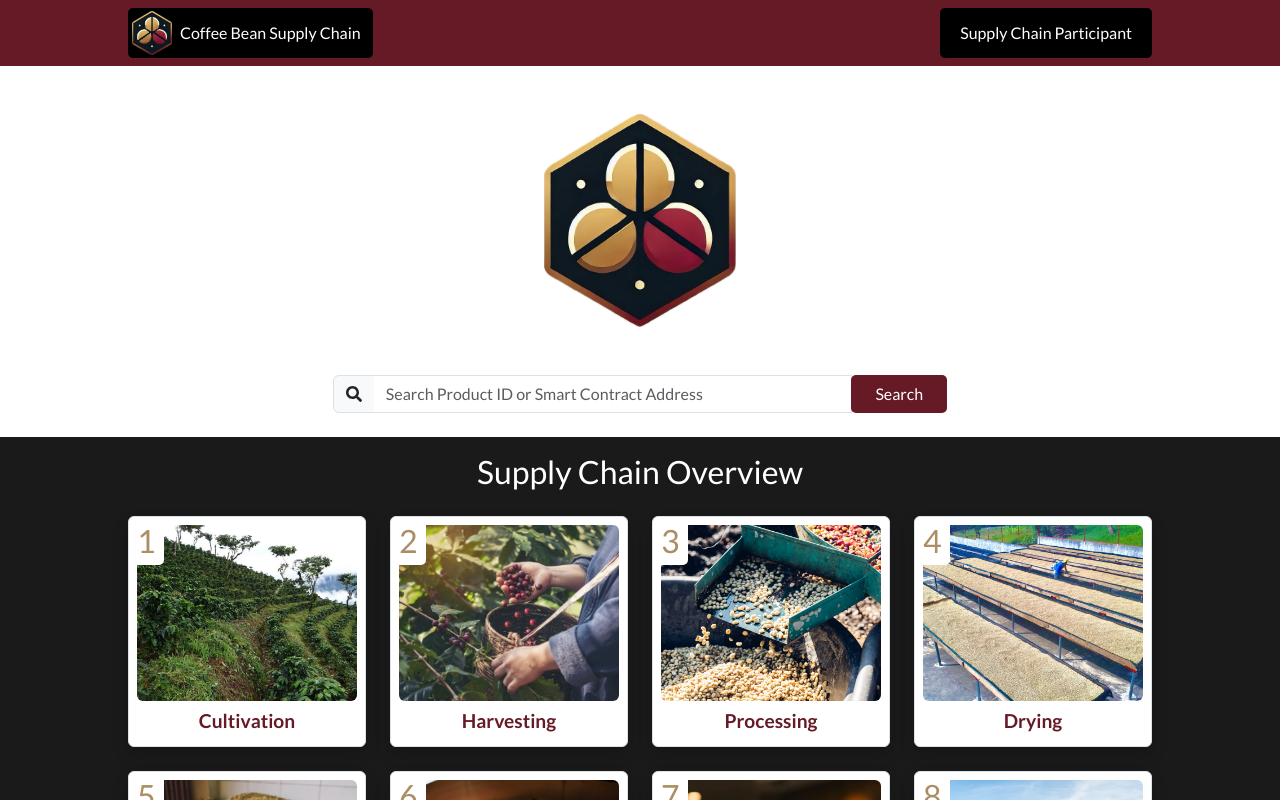
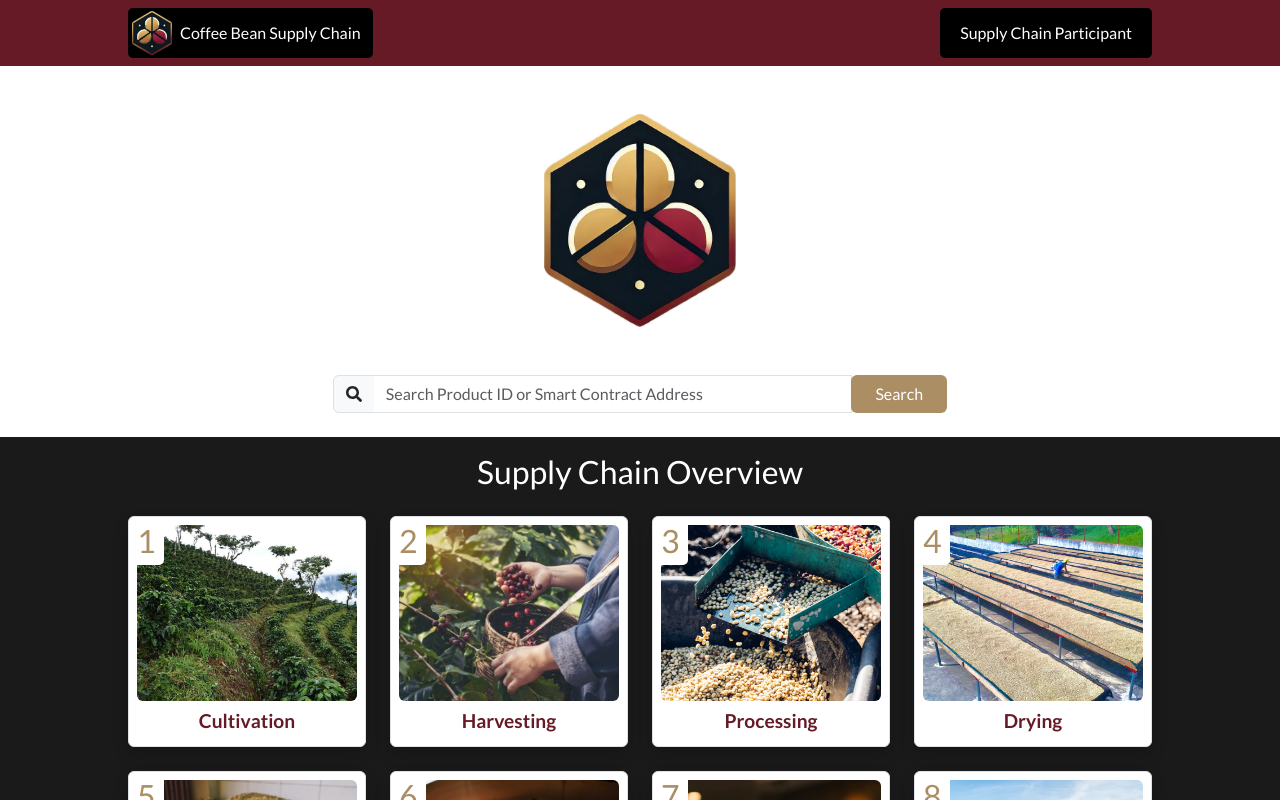
Before and after one commit to AshleyKeeling/coffee-bean-supply-chain-web-app, a React (Create React App) app in the folder frontend/: page / in a window 1280 px wide. In both pictures the pointer is over the button "Search". Shown: the top 800 px of the page. Built offline with nearby package versions, Linux system fonts and the light colour scheme.

Commit message:
tweaks to buttons

```diff
--- a/frontend/src/components/manager/BatchDetails.js
+++ b/frontend/src/components/manager/BatchDetails.js
@@ -53,7 +53,7 @@ const BatchDetails = () => {
                         </span>
                     </div>
                 </div>
-                <div className="d-flex flex-column justify-content-center col-12 col-lg-4">
+                <div className="d-flex flex-column justify-content-center col-12 col-md-4 col-lg-4">
                     <Link to="/batchTimeline" className="text-decoration-none">
                         <div className="button tertiary-bg text-white rounded text-center py-3 w-100 mb-2">
                             <span className="mx-2">View Batch Overview</span>
--- a/frontend/src/css/main.css
+++ b/frontend/src/css/main.css
@@ -84,3 +84,7 @@ hr {
 @media (min-width: 1536px) {
   .main-content { width: 50% ;}
 }
+
+.button:hover {
+  background-color: #AC8E65;
+}
--- a/frontend/src/css/nav.css
+++ b/frontend/src/css/nav.css
@@ -16,8 +16,8 @@ nav {
 }
 
 .nav-button:hover {
-  background-color: white;
-  color: black;
+  background-color: #AC8E65;
+  /* color: black; */
 }
 
 /* .nav-button:active {
--- a/frontend/src/pages/ConsumerHome.js
+++ b/frontend/src/pages/ConsumerHome.js
@@ -32,8 +32,8 @@ const ConsumerHome = () => {
                         placeholder="Search Product ID or Smart Contract Address"
                         className="border-start-0"
                     />
-                    <Button variant="dark" style={{ backgroundColor: "#661A25", border: "none", borderRadius: "5px" }} className='px-4'>
-                        <Link to="/batchTimeline" className="text-decoration-none text-white">Search</Link>
+                    <Button className='px-4 primary-bg rounded button border-0'>
+                        <Link to="/batchTimeline" className="text-decoration-none text-white ">Search</Link>
                     </Button>
                 </InputGroup>
             </div>
```
